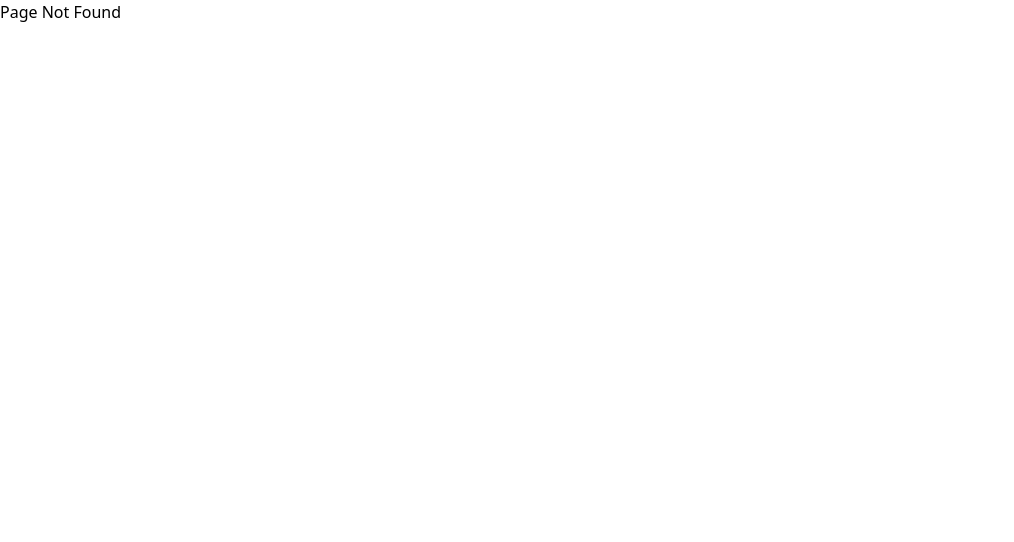
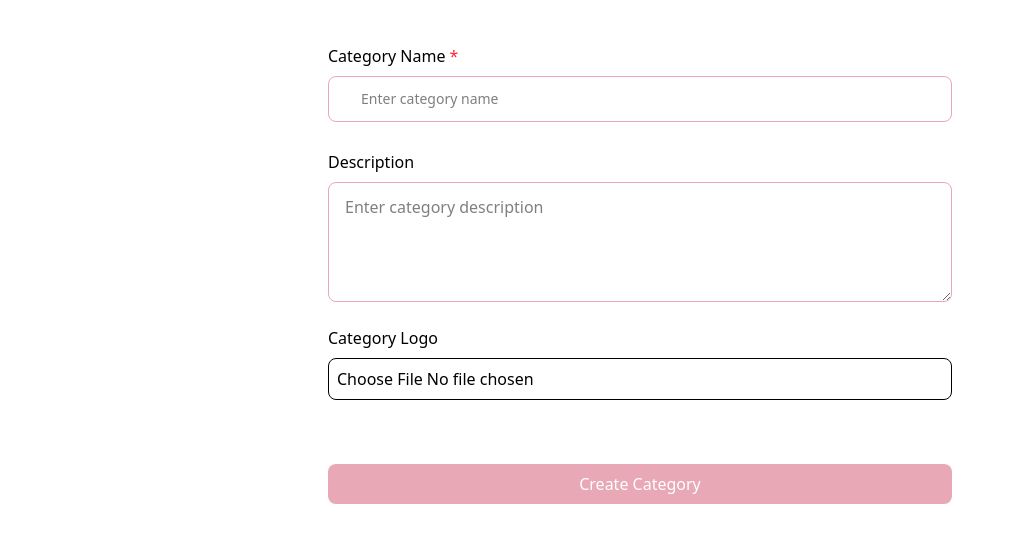
Before and after one commit to Ruby-dev1/Nextjs-basics, a Next.js app: page /admin/category in a window 1280 px wide. Before the commit this address had no page. Shown: the top 542 px of the page, without its empty margins (0-1014 px from the left). Built offline with nearby package versions, Linux system fonts and the light colour scheme.

Commit message:
add category form fields

```diff
--- /dev/null
+++ b/api/brand.api.ts
@@ -0,0 +1,7 @@
+import api from ".";
+
+export const createBrand = async (data: FormData) => {
+  const response = await api.post("/brand", data);
+
+  return response.data;
+};
--- /dev/null
+++ b/api/category.api.ts
@@ -0,0 +1,8 @@
+import api from ".";
+
+export const createCategory = async(data: FormData)=>{
+
+    const response = await api.post("/category",data);
+
+    return response.data;
+};
--- /dev/null
+++ b/app/admin/category/page.tsx
@@ -0,0 +1,12 @@
+import React from 'react'
+import CategoryForm from '@/components/admin/form/category.form'
+
+const CategoryPage = () => {
+  return (
+    <main>
+    <CategoryForm/>
+    </main>
+  )
+}
+
+export default CategoryPage
--- a/components/admin/form/category.form.tsx
+++ b/components/admin/form/category.form.tsx
@@ -0,0 +1,129 @@
+"use client"
+import { CategorySchema } from "@/schemas/category.schema";
+import { TCategory } from "@/types/category.types";
+import { yupResolver } from "@hookform/resolvers/yup";
+import { useMutation } from "@tanstack/react-query";
+import Input from "@/components/common/input";
+import Button from "@/components/common/button";
+import React from "react";
+import { useForm } from "react-hook-form";
+import { createCategory } from "@/api/category.api";
+
+
+
+
+const CategoryForm = () => {
+
+const {register,handleSubmit, formState:{errors}}=useForm<TCategory>({
+resolver:yupResolver(CategorySchema),
+});
+
+
+const {mutate, isPending} = useMutation({
+    mutationFn:createCategory,
+
+    onSuccess:(data)=>{
+        console.log("Category created successfully");
+        console.log(data);
+    },
+
+    onError:(error)=>{
+        console.log("Category created failed")
+        console.log(error)
+
+    },
+
+
+});
+
+
+const onSubmit = (data:TCategory)=>{
+
+    console.log("Category form data", data);
+
+    const formData = new FormData();
+
+
+    formData.append("name", data.name);
+    formData.append("description", data.description);
+
+
+    if(data.logo && data.logo.length>0){
+        formData.append("logo", data.logo[0]);
+    }
+
+    mutate(formData);
+
+
+}
+
+  return (
+  <form
+  onSubmit={handleSubmit(onSubmit)}
+  className="w-full max-w-2xl mx-auto p-6 space-y-6"
+>
+  {/* Category Name */}
+  <div className="flex flex-col gp-2">
+
+
+    <Input
+      label="Category Name"
+      id="name"
+      name="name"
+      placeholder="Enter category name"
+      register={register}
+      required
+      error={errors.name?.message}
+    />
+  </div>
+
+  {/* Description */}
+  <div className="flex flex-col gap-2">
+    <label className="text-medium font-normal font-sans">
+      Description
+    </label>
+
+    <textarea
+      {...register("description")}
+      placeholder="Enter category description"
+      className="w-full min-h-[120px] rounded-lg border border-primary
+                 px-4 py-3 outline-none resize-y
+                 focus:ring-2 focus:ring-primary"
+    />
+
+    {errors.description && (
+      <small className="text-red-500">
+        {errors.description.message}
+      </small>
+    )}
+  </div>
+
+  {/* Logo */}
+  <div className="flex flex-col gap-2">
+    <label className="text-medium font-normal font-sans">
+      Category Logo
+    </label>
+
+    <input
+      type="file"
+      {...register("logo")}
+      className="w-full border rounded-lg p-2"
+    />
+  </div>
+
+  {/* Submit */}
+  <Button
+    label="Create Category"
+    type="submit"
+  />
+</form>
+  );
+};
+
+
+
+
+
+
+
+export default CategoryForm
--- a/components/common/input.tsx
+++ b/components/common/input.tsx
@@ -35,7 +35,7 @@ const Input: FC<IProps> = ({
 <div className="mt-5">
   <label
     htmlFor={id}
-    className="text-medium font-normal font-sans"
+    className="text-medium gap-1 font-normal font-sans"
   >
     {label}
     {required&& <span className="text-red-500 ml-1">*</span>}
--- /dev/null
+++ b/schemas/brand.schema.ts
@@ -0,0 +1,21 @@
+import * as yup from "yup";
+
+export const brandSchema = yup.object({
+  name: yup
+    .string()
+    .trim()
+    .min(2, "Brand name must be at least 2 characters")
+    .max(50, "Brand name cannot exceed 50 characters")
+    .required("Brand name is required"),
+
+  description: yup
+    .string()
+    .trim()
+    .min(25, "Description must be at least 25 characters")
+    .max(800, "Description cannot exceed 800 characters")
+    .required("Description is required"),
+
+  logo: yup
+    .mixed()
+    .required("Brand logo is required"),
+});
--- /dev/null
+++ b/schemas/category.schema.ts
@@ -0,0 +1,17 @@
+import * as yup from "yup";
+
+export const CategorySchema = yup.object({
+
+    name: yup
+    .string()
+    .required("category is required"),
+
+    description:yup
+    .string()
+    .required("Description is required")
+    .min(25, "Description must be atleast 25 characters long"),
+
+    logo:yup
+    .string()
+    .required("Logo is required")
+})
--- /dev/null
+++ b/types/brand.types.ts
@@ -0,0 +1,4 @@
+import * as yup from "yup";
+import { brandSchema } from "@/schemas/brand.schema";
+
+export type TBrand = yup.InferType<typeof brandSchema>;
--- /dev/null
+++ b/types/category.types.ts
@@ -0,0 +1,4 @@
+import * as yup from "yup";
+import { CategorySchema } from "@/schemas/category.schema";
+
+export type TCategory = yup.InferType<typeof CategorySchema>
```
Also changed, not shown: api/product.api.ts (added), schemas/product.schema.ts (added), types/product.types.ts (added).
